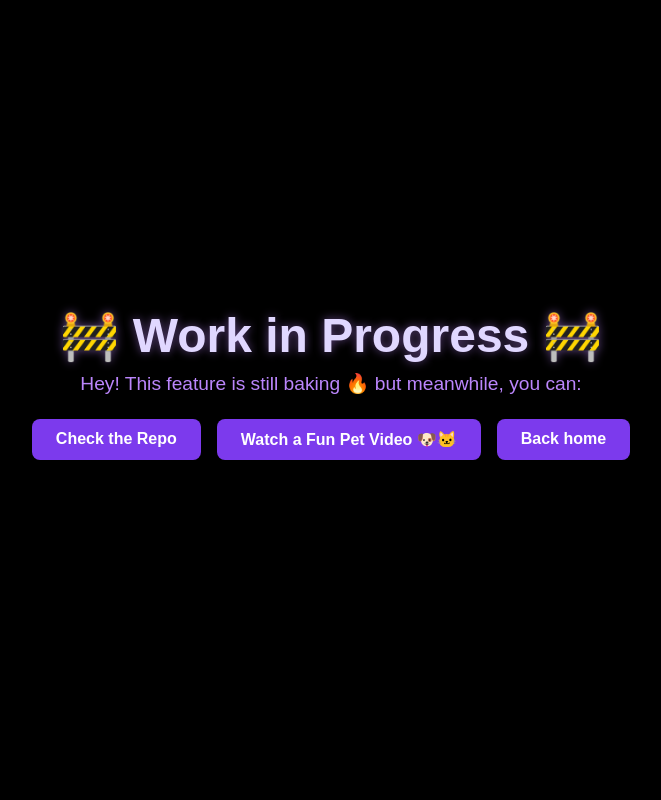
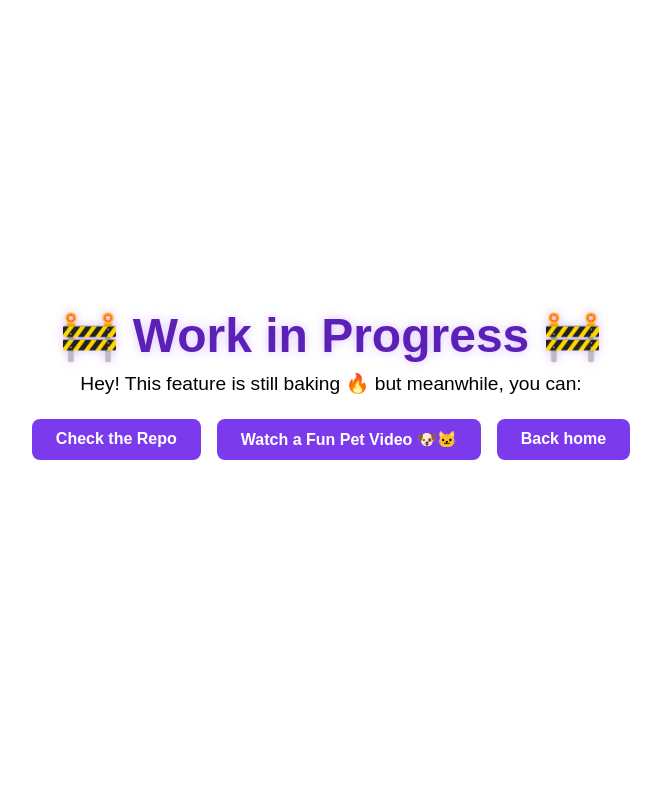
Before and after one commit to victor-alvop/MySite, a Flask app: page /store-warehouse in a window 1280 px wide. Shown: the whole page, without its empty margins (309-970 px from the left). Run offline with Flask 3, Linux system fonts and the light colour scheme; parts of the project's set-up code (start-up, migrations or seed data) failed here and were passed over.

Commit message:
chore: change color

```diff
--- a/app/templates/Progress.html
+++ b/app/templates/Progress.html
@@ -3,10 +3,10 @@
 <head>
 <meta charset="UTF-8" />
 <meta name="viewport" content="width=device-width, initial-scale=1" />
-<title>Under Construction - Fun Mode</title>
+<title>En construcción</title>
 <style>
   :root {
-    --bg-color: #000000;
+    --bg-color: #ffffff;
     --text-color: #e0d7ff;
     --accent-color: #bb86fc;
     --button-bg: #7c3aed;
@@ -35,15 +35,17 @@
   }
 
   h1 {
+    color: #5b21b6;
     font-size: 3rem;
     margin-bottom: 0.5rem;
     text-shadow: 0 0 10px var(--shadow-color);
   }
 
   p {
+    color: #000000;
     font-size: 1.2rem;
     margin-bottom: 1.5rem;
-    color: var(--accent-color);
+
   }
 
   .buttons {
```
Also changed, not shown: 1 other file.
